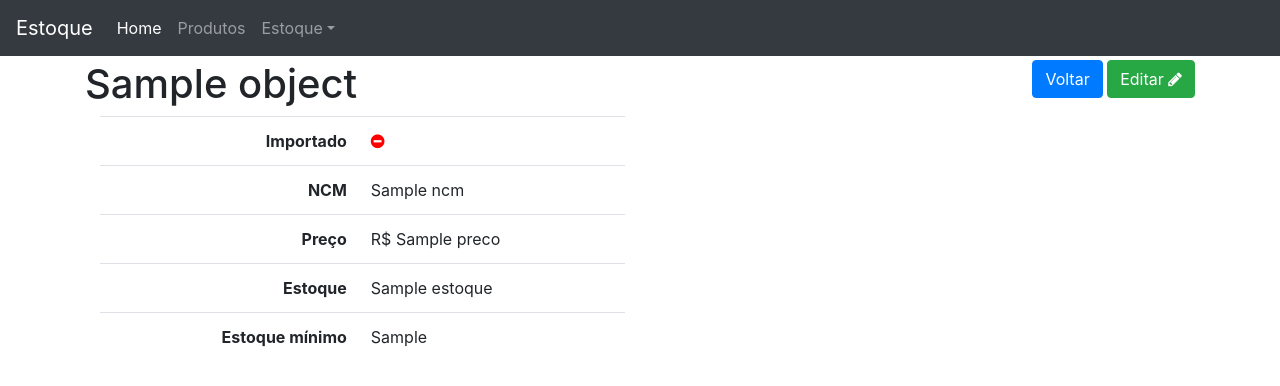
After one commit to silveriomm/django_estoque, a Django app: template projeto/produto/templates/produto_detail.html in a window 1280 px wide. The commit adds this page. Shown: the top 386 px of the page. Run offline with Django 3.2, Linux system fonts and the light colour scheme; the template is opened without the code that fills it: most values are stand-ins (such as "Sample title", 1, 10 or a date in 2020); some libraries are stand-ins or nearby versions.

Commit message:
criado produto detail - aula11

```diff
--- a/projeto/core/templates/base.html
+++ b/projeto/core/templates/base.html
@@ -16,6 +16,12 @@
       body {
         margin-top: 60px;
       }
+      .ok {
+        color: green;
+    }
+    .no {
+        color: red;
+    }
     </style>
 
     {% block css %} {% endblock css %}
--- a/projeto/core/templates/includes/nav.html
+++ b/projeto/core/templates/includes/nav.html
@@ -1,5 +1,5 @@
 <nav class="navbar navbar-expand-md navbar-dark bg-dark fixed-top">
-    <a class="navbar-brand" href="#">Estoque</a>
+    <a class="navbar-brand" href=""{% url 'core:index' %}">Estoque</a>
     <button class="navbar-toggler" type="button" data-toggle="collapse" data-target="#navbarsExampleDefault" aria-controls="navbarsExampleDefault" aria-expanded="false" aria-label="Toggle navigation">
         <span class="navbar-toggler-icon"></span>
     </button>
@@ -7,10 +7,10 @@
     <div class="collapse navbar-collapse" id="navbarsExampleDefault">
         <ul class="navbar-nav mr-auto">
             <li class="nav-item active">
-                <a class="nav-link" href="#">Home <span class="sr-only">(current)</span></a>
+                <a class="nav-link" href="{% url 'core:index' %}">Home <span class="sr-only">(current)</span></a>
             </li>
             <li class="nav-item">
-                <a class="nav-link" href="#">Produtos</a>
+                <a class="nav-link" href="{% url 'produto:produto_list' %}">Produtos</a>
             </li>
             <li class="nav-item dropdown">
                 <a class="nav-link dropdown-toggle" href="#" id="dropdown01" data-toggle="dropdown" aria-haspopup="true" aria-expanded="false">Estoque</a>
--- a/projeto/produto/models.py
+++ b/projeto/produto/models.py
@@ -1,4 +1,5 @@
 from django.db import models
+from django.urls import reverse_lazy
 
 class Produto(models.Model):
     importado = models.BooleanField(default=False)
@@ -13,3 +14,6 @@ class Produto(models.Model):
 
     def __str__(self):
         return self.produto
+
+    def get_absolute_url(self):
+        return reverse_lazy('produto:produto_detail', kwargs={'pk':self.pk})
--- /dev/null
+++ b/projeto/produto/templates/produto_detail.html
@@ -0,0 +1,45 @@
+{% extends 'base.html' %}
+
+{% block content %}
+
+<span class="pull-right">
+    <a href="{% url 'produto:produto_list' %}" class="btn btn-primary">Voltar</a>
+    <button type="button" class="btn btn-success">Editar
+        <span class="fa fa-pencil"></span>
+    </button>
+    </span>
+<h1 class="text-left">{{object}}</h1>
+<div class="col-sm-6">
+<table class="table table-user-information">
+    <tbody>
+        <tr>
+            <th class="text-right">Importado</th>
+            <td>
+                {% if object.importado %}
+                    <i class="fa fa-check-circle ok"></i>
+                {% else %}
+                    <i class="fa fa-minus-circle no"></i>
+                {% endif %}
+            </td>
+        </tr>
+        <tr>
+            <th class="text-right">NCM</th>
+            <td>{{object.ncm}}</td>
+        </tr>
+        <tr>
+            <th class="text-right">Preço</th>
+            <td>R$ {{object.preco}}</td>
+        </tr>
+        <tr>
+            <th class="text-right">Estoque</th>
+            <td>{{object.estoque}}</td>
+        </tr>
+        <tr>
+            <th class="text-right">Estoque mínimo</th>
+            <td>{{object.estoque_minimo}}</td>
+        </tr>
+    </tbody>
+</table>
+</div>
+
+{% endblock content %}
--- a/projeto/produto/urls.py
+++ b/projeto/produto/urls.py
@@ -4,5 +4,6 @@ from projeto.produto import views as v
 app_name = 'produto'
 
 urlpatterns = [
-    path('', v.produto_list, name='produto-list')
+    path('', v.produto_list, name='produto_list'),
+    path('<int:pk>/', v.produto_detail, name='produto_detail'),
 ]
--- a/projeto/produto/views.py
+++ b/projeto/produto/views.py
@@ -6,3 +6,9 @@ def produto_list(request):
     objects = Produto.objects.all()
     context = {'object_list':objects}
     return render(request, template_name, context)
+
+def produto_detail(request, pk):
+    template_name = 'produto_detail.html'
+    obj = Produto.objects.get(pk=pk)
+    context = {'object':obj}
+    return render(request, template_name, context)
```
Also changed, not shown: projeto/produto/templates/produto_list.html (+7 -10 lines).
